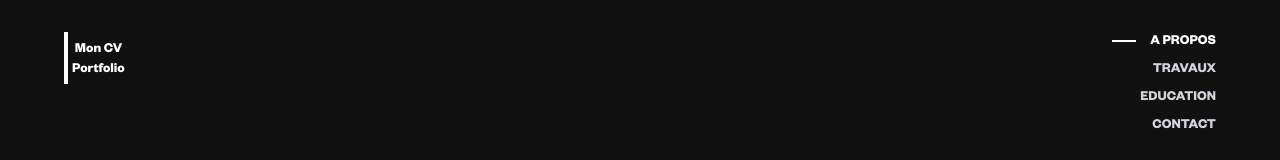
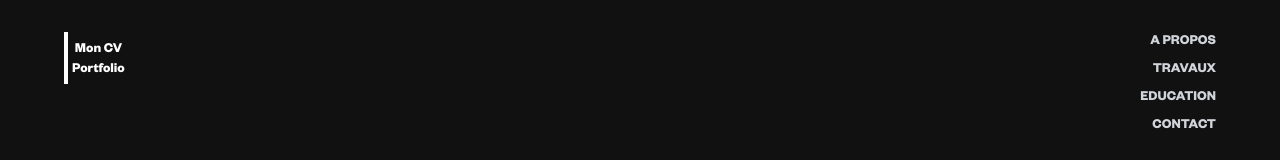
Before and after one commit to IsraelBoka/portfolio, a SvelteKit app: page / in a window 1280 px wide. Shown: the top 160 px of the page. Built offline with nearby package versions, Linux system fonts and the light colour scheme.

Commit message:
let's try to remove the active verification

```diff
--- a/src/routes/+page.svelte
+++ b/src/routes/+page.svelte
@@ -16,14 +16,10 @@
 
 	<li class="text-white flex flex-col gap-2 uppercase font-Founders">
 		<a href={'/'} class=" inline-flex flex-row-reverse justify-between group active:text-red-500">
-			<div
-				class:text-white={$page.url.pathname === '/'}
-				class="text-sm font-bold text-gray-300 group-hover:text-white transition-colors"
-			>
+			<div class="text-sm font-bold text-gray-300 group-hover:text-white transition-colors">
 				A propos
 			</div>
 			<div
-				class:bg-[length:100%_2px]={$page.url.pathname === '/'}
 				class=" w-6 h-0.5 my-2 mx-1 bg-right-bottom bg-gradient-to-r from-white to-white bg-[length:0%_2px] bg-no-repeat group-hover:bg-[length:100%_2px] transition-all duration-300 ease-out"
 			/>
 		</a>
--- a/svelte.config.js
+++ b/svelte.config.js
@@ -14,7 +14,7 @@ const config = {
 		// See https://kit.svelte.dev/docs/adapters for more information about adapters.
 		adapter: adapter(),
 		paths: {
-			base: process.env.NODE_ENV === 'production' ? '/portfolio' : ''
+			base: dev ? '' : process.env.BASE_PATH
 		}
 	}
 };
```
